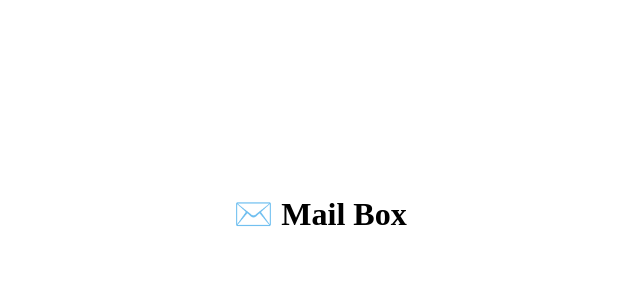
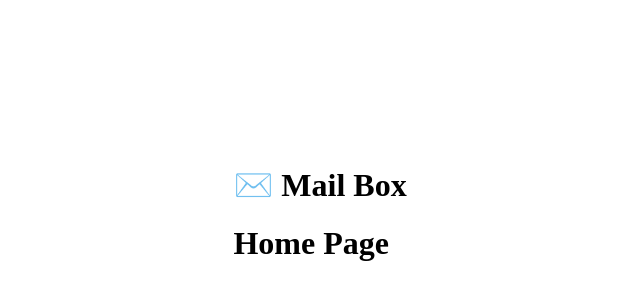
Before and after one commit to devsandeepsharma/Mail-Box, a React (Vite) app: page / in a window 1280 px wide. Shown: the part 194-494 px from the top of the page, without its empty margins (320-960 px from the left). Built offline with nearby package versions, Linux system fonts and the light colour scheme.

Commit message:
router setup

```diff
--- a/src/App.jsx
+++ b/src/App.jsx
@@ -1,7 +1,55 @@
+import { createBrowserRouter, RouterProvider } from "react-router-dom";
+
+import Layout from "./components/layout/Layout";
+
 const App = () => {
-  return (
-    <h1>✉️ Mail Box</h1>
-  )
+
+  const router = createBrowserRouter([
+    {
+      path: "/",
+      element: <Layout />,
+      children: [
+        {
+          path: "/",
+          element: <h1>Home Page</h1>
+        },
+        {
+          path: "/profile",
+          element: <h1>Profile Page</h1>
+        },
+        {
+          path: "/compose",
+          element: <h1>Compose Email Page</h1>
+        },
+        {
+          path: "/sent",
+          element: <h1>Sent Emails Page</h1>
+        },
+        {
+          path: "/:id",
+          element: <h1>View Emails Page</h1>
+        },
+        {
+          path: "/landing",
+          element: <h1>Landing Page</h1>
+        },
+        {
+          path: "/login",
+          element: <h1>Login Page</h1>
+        },
+        {
+          path: "/signup",
+          element: <h1>Signup Page</h1>
+        },
+        {
+          path: "/forgot-password",
+          element: <h1>Forgot Password Page</h1>
+        },
+      ]
+    }
+  ])
+
+  return <RouterProvider router={router} />
 }
 
 export default App;
--- /dev/null
+++ b/src/components/layout/Layout.jsx
@@ -0,0 +1,12 @@
+import { Outlet } from "react-router-dom";
+
+const Layout = () => {
+    return (
+        <>
+            <h1>✉️ Mail Box</h1>
+            <Outlet />
+        </>
+    )
+}
+
+export default Layout;
```
